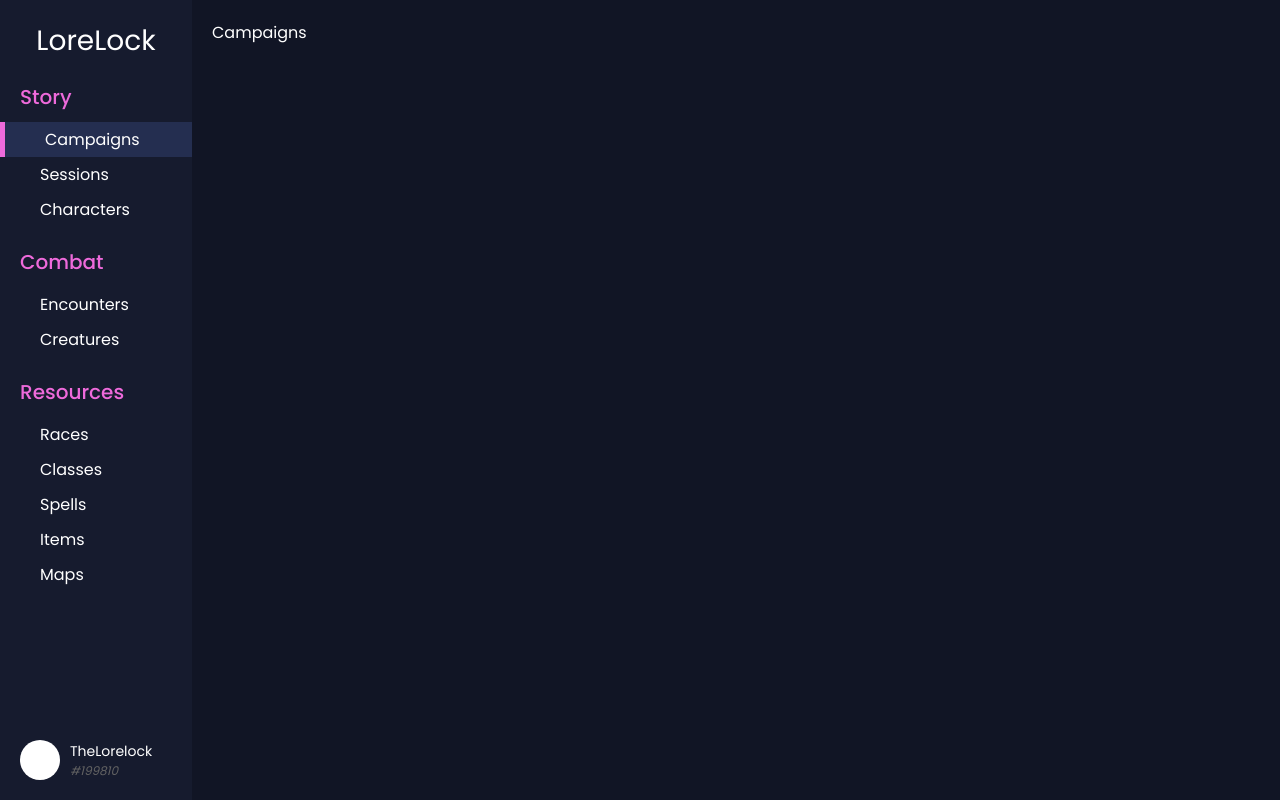
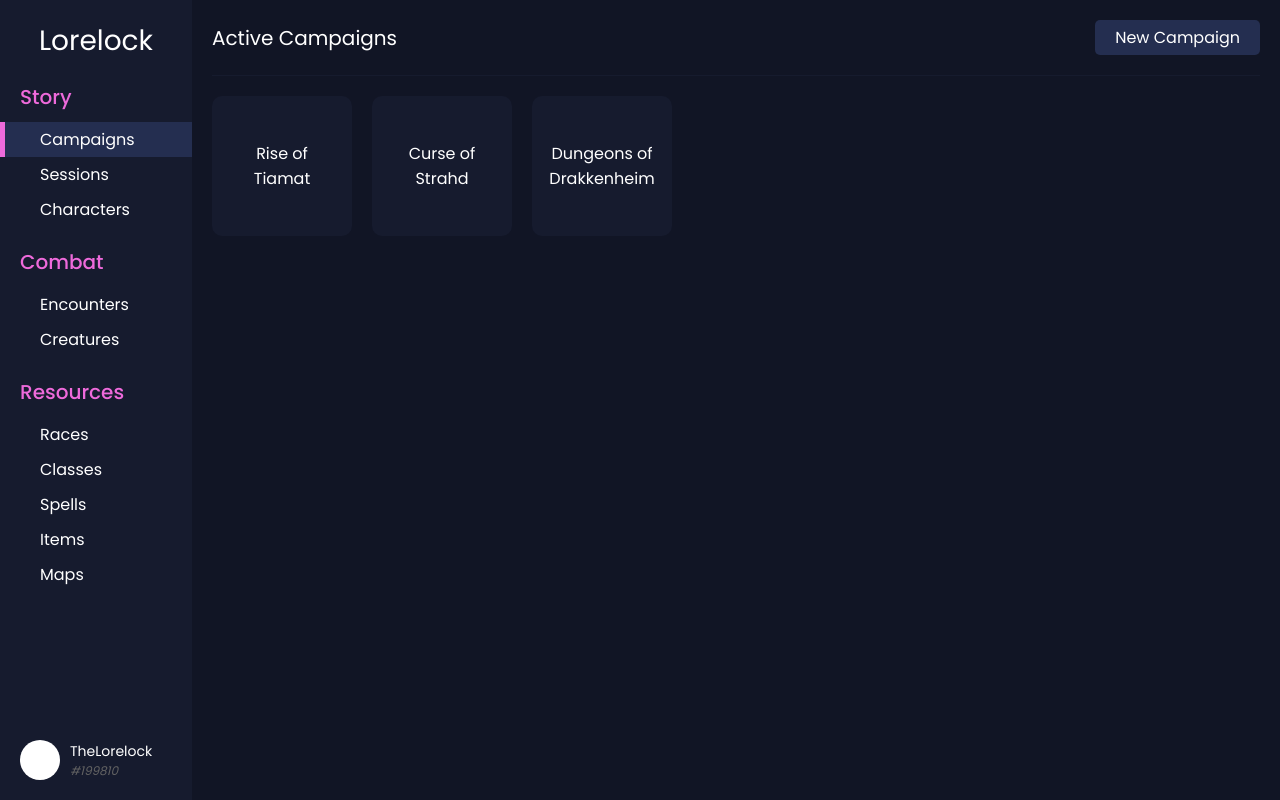
Before and after one commit to GarnerCode/lorelock, a Vue app: page /dashboard/campaigns in a window 1280 px wide. Built offline with nearby package versions, Linux system fonts and the light colour scheme.

Commit message:
Setup Campaigns UI, added headers for dashboard views

```diff
--- /dev/null
+++ b/src/components/CampaignSummary.vue
@@ -0,0 +1,40 @@
+<template>
+    <div v-if="campaign" class="campaign-summary">
+        <div>{{ campaign.title }}</div>
+    </div>
+</template>
+
+<style lang="scss">
+    @media screen and (min-width: 0px) {
+        .campaign-summary {
+            background-color: var(--color-navy-2);
+            width: 100px;
+            height: 100px;
+            border-radius: 10px;
+            padding: 20px;
+            display: flex;
+            flex-direction: column;
+            justify-content: center;
+            align-items: center;
+            text-align: center;
+            cursor: pointer;
+            transition: var(--transition);
+            &:hover {
+                background-color: var(--color-navy-4);
+            }
+        }
+    }
+</style>
+
+<script lang="ts">
+    import { defineComponent } from 'vue';
+
+    export default defineComponent({
+        name: 'CampaignSummary',
+        props: {
+            campaign: {
+                type: Object,
+            }
+        }
+    })
+</script>
--- /dev/null
+++ b/src/components/CampaignsList.vue
@@ -0,0 +1,38 @@
+<template>
+    <div class="campaigns-list">
+        <campaign-summary
+            v-for="campaign of campaignSummaries"
+            :key="campaign.id"
+            :campaign="campaign"
+            ></campaign-summary>
+    </div>
+</template>
+
+<style lang="scss">
+    @media screen and (min-width: 0px) {
+        .campaigns-list {
+            display: flex;
+            flex-direction: row;
+            gap: 20px;
+            flex-wrap: wrap;
+        }
+    }
+</style>
+
+<script lang="ts">
+    import { defineComponent } from 'vue';
+    import CampaignSummary from './CampaignSummary.vue';
+    import { campaignSummaries } from '@/constants/testData';
+
+    export default defineComponent({
+        name: 'CampaignsList',
+        data: () => {
+            return {
+                campaignSummaries,
+            }
+        },
+        components: {
+            CampaignSummary,
+        }
+    })
+</script>
--- a/src/components/shared/Navbar.vue
+++ b/src/components/Navbar.vue
@@ -2,7 +2,7 @@
     <nav>
         <div class="nav-upper">
             <div class="logo">
-                LoreLock
+                Lorelock
             </div>
             <div class="nav-categories">
                 <div class="nav-category" v-for="(item, index) of navData" :key="index">
@@ -68,6 +68,7 @@
                 &.active {
                     background-color: var(--color-navy-4);
                     border-left: 5px solid var(--color-pink-1);
+                    padding-left: 35px;
                 }
                 &:hover {
                     background-color: var(--color-navy-4);
--- a/src/components/shared/Button.vue
+++ b/src/components/shared/Button.vue
@@ -9,10 +9,11 @@
         background-color: var(--color-navy-4);
         border: none;
         font-size: 16px;
-        padding: 5px 40px;
+        padding: 5px 20px;
         transition: var(--transition);
         display: block;
         cursor: pointer;
+        border-radius: 5px;
         &:hover {
             background-color: var(--color-pink-1);
         }
--- /dev/null
+++ b/src/constants/testData.ts
@@ -0,0 +1,46 @@
+// Data to be used for testing until database and APIs are functional.
+
+import { CampaignSummary } from "@/interfaces/Campaign.interface";
+import { CampaignDetails } from "@/interfaces/Campaign.interface";
+
+export const campaignSummaries: Array<CampaignSummary> = [
+    {
+        id: '1',
+        title: 'Rise of Tiamat',
+        thumbnail: '',
+    },
+    {
+        id: '2',
+        title: 'Curse of Strahd',
+        thumbnail: '',
+    },
+    {
+        id: '3',
+        title: 'Dungeons of Drakkenheim',
+        thumbnail: '',
+    },
+]
+
+export const campaigns: Array<CampaignDetails> = [
+    {
+        id: '1',
+        title: 'Rise of Vecna',
+        description: '',
+        sessions: [],
+        characters: [],
+    },
+    {
+        id: '2',
+        title: 'Curse of Strahd',
+        description: '',
+        sessions: [],
+        characters: [],
+    },
+    {
+        id: '3',
+        title: 'Dungeons of Drakkenheim',
+        description: '',
+        sessions: [],
+        characters: [],
+    },
+]
--- a/src/views/DashboardView.vue
+++ b/src/views/DashboardView.vue
@@ -13,6 +13,16 @@
             #dashboard-content {
                 padding: 20px;
             }
+            .view-header {
+                display: flex;
+                flex-direction: row;
+                justify-content: space-between;
+                align-items: center;
+                border-bottom: 1px solid var(--color-navy-2);
+                padding-bottom: 20px;
+                margin-bottom: 20px;
+                font-size: 1.25rem;
+            }
         }
     }
     @media screen and (min-width: 1024px) {
@@ -25,7 +35,7 @@
 
 <script lang="ts">
     import { defineComponent } from 'vue';
-    import Navbar from '@/components/shared/Navbar.vue';
+    import Navbar from '@/components/Navbar.vue';
 
     export default defineComponent({
         name: 'DashboardView',
--- a/src/views/dashboard-views/CampaignsView.vue
+++ b/src/views/dashboard-views/CampaignsView.vue
@@ -1,13 +1,23 @@
 <template>
     <div id="campaigns-view">
-        Campaigns
+        <div class="view-header">
+            <div>Active Campaigns</div>
+            <Button>New Campaign</Button>
+        </div>
+        <campaigns-list></campaigns-list>
     </div>
 </template>
 
 <script lang="ts">
     import { defineComponent } from 'vue';
+    import CampaignsList from '@/components/CampaignsList.vue';
+    import Button from '@/components/shared/Button.vue';
 
     export default defineComponent({
         name: 'CampaignsView',
+        components: {
+            CampaignsList,
+            Button,
+        }
     })
 </script>
--- a/src/views/dashboard-views/CharactersView.vue
+++ b/src/views/dashboard-views/CharactersView.vue
@@ -1,13 +1,20 @@
 <template>
     <div id="characters-view">
-        Characters
+        <div class="view-header">
+            <div>Characters</div>
+            <Button>New Character</Button>
+        </div>
     </div>
 </template>
 
 <script lang="ts">
     import { defineComponent } from 'vue'
+    import Button from '@/components/shared/Button.vue';
 
     export default defineComponent({
         name: 'CharactersView',
+        components: {
+            Button,
+        }
     })
 </script>
--- a/src/views/dashboard-views/SessionsView.vue
+++ b/src/views/dashboard-views/SessionsView.vue
@@ -1,13 +1,20 @@
 <template>
     <div id="sessions-view">
-        Sessions
+        <div class="view-header">
+            <div>Sessions</div>
+            <Button>New Session</Button>
+        </div>
     </div>
 </template>
 
 <script lang="ts">
     import { defineComponent } from 'vue'
+    import Button from '@/components/shared/Button.vue';
 
     export default defineComponent({
         name: 'SessionsView',
+        components: {
+            Button,
+        }
     })
 </script>
```
Also changed, not shown: src/interfaces/Campaign.interface.ts (added, +13 -0 lines).
